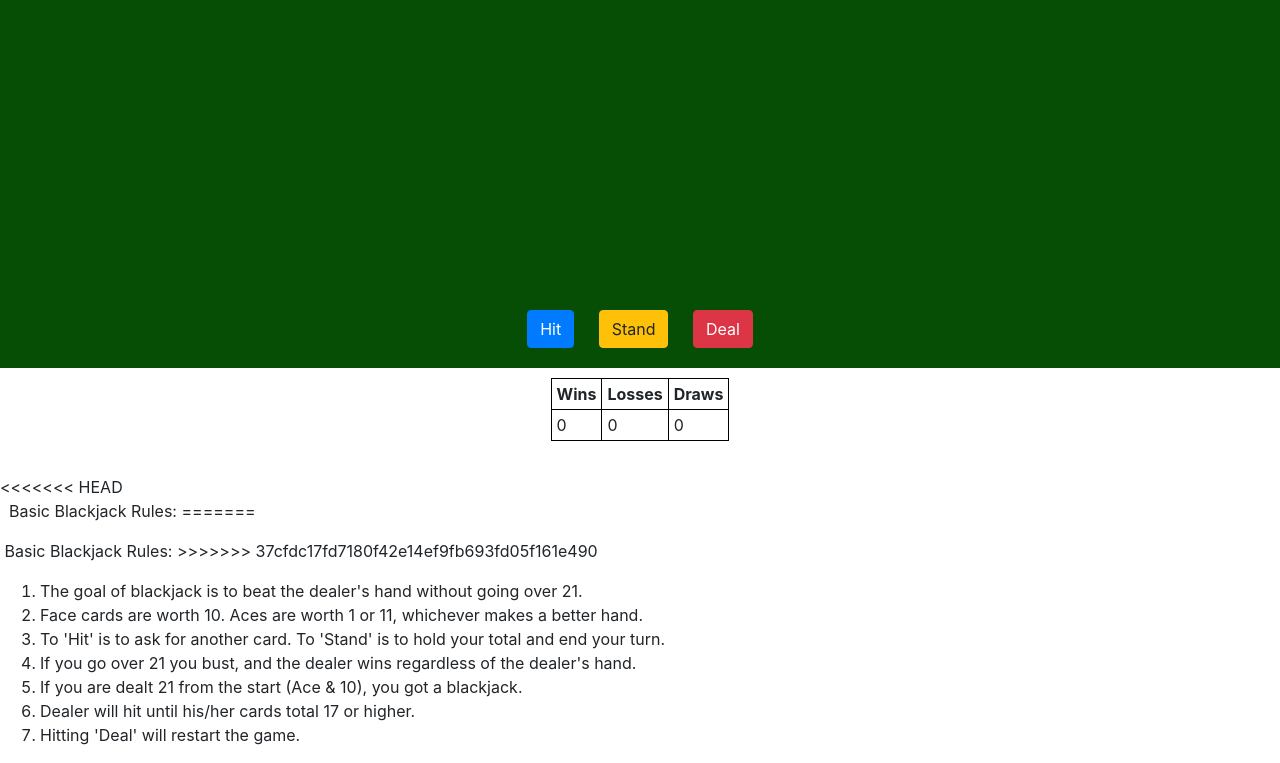
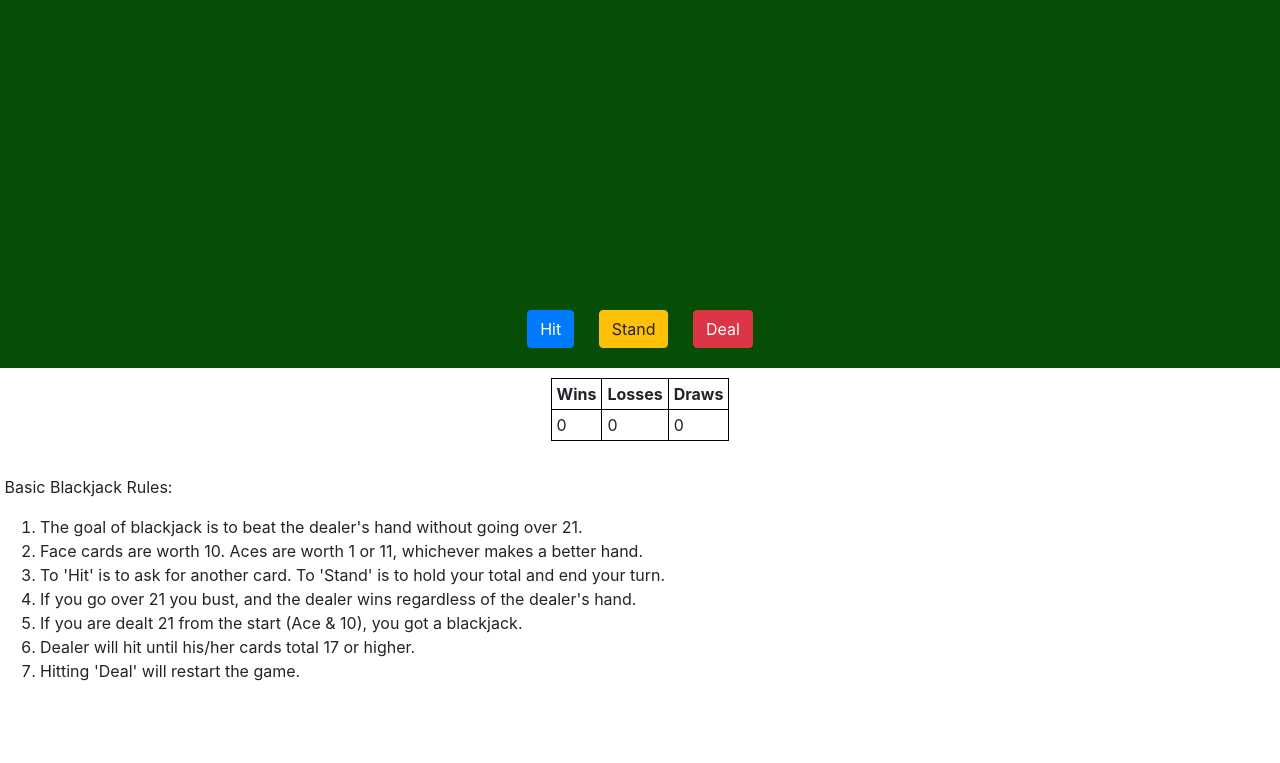
Before and after one commit to rajatgarg2/rajatgarg2.github.io, a plain HTML site: page index.html in a window 1280 px wide. Shown: the part 148-911 px from the top of the page. After the commit the page ends 847 px from the top, so only its background shows below. Drawn offline with nearby package versions, Linux system fonts and the light colour scheme.

Commit message:
Updated HtML and CSS

```diff
--- a/index.html
+++ b/index.html
@@ -56,13 +56,8 @@
 
     <script src="blackjack.js"></script>
     <br>
-<<<<<<< HEAD
-    <p>&nbsp;
-        Basic Blackjack Rules:
-=======
     <p>
         &nbsp;Basic Blackjack Rules:
->>>>>>> 37cfdc17fd7180f42e14ef9fb693fd05f161e490
         <ol>
         <li>The goal of blackjack is to beat the dealer's hand without going over 21.</li>
         <li>Face cards are worth 10. Aces are worth 1 or 11, whichever makes a better hand.</li>
```
Also changed, not shown: images/bj-3.png (added).
